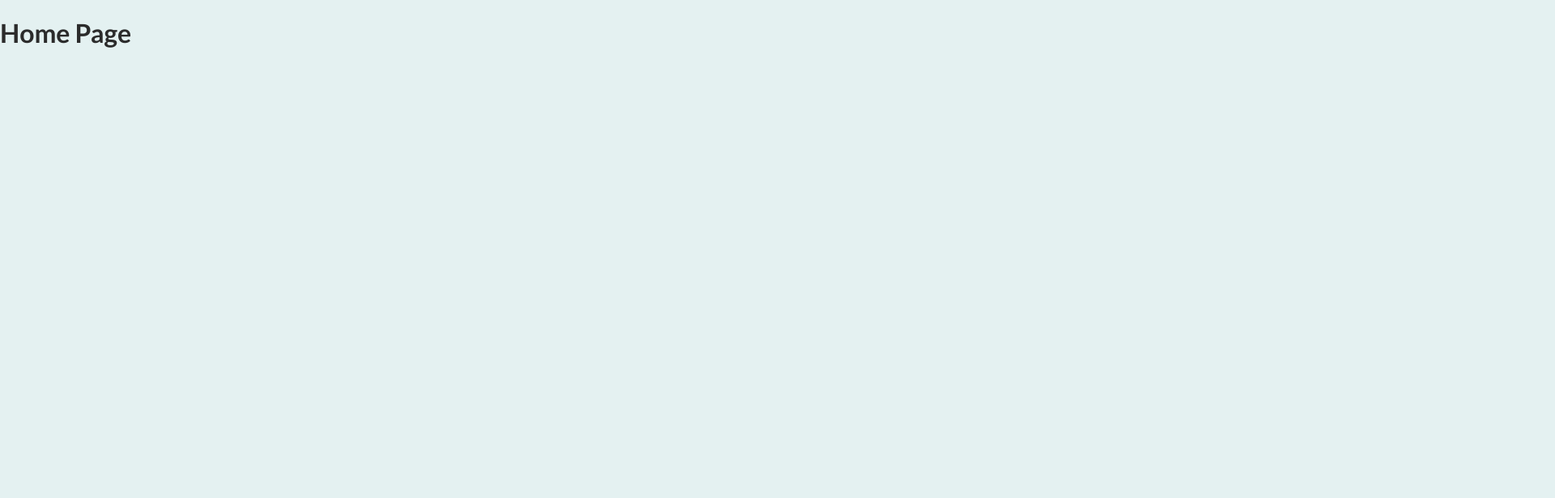
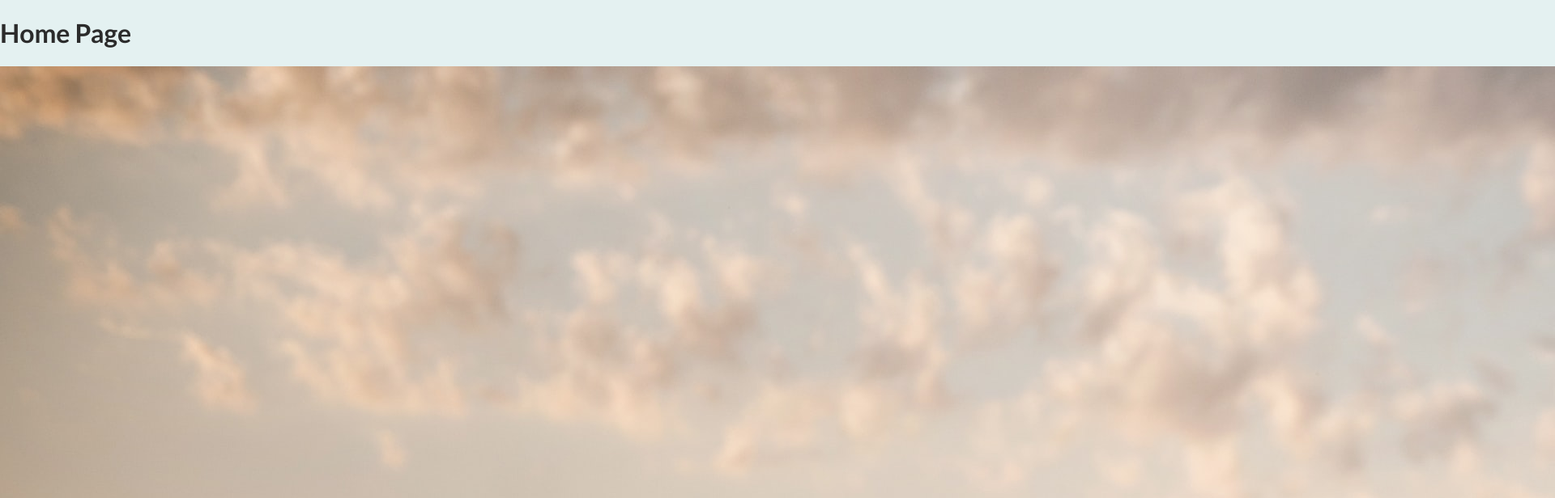
Before and after one commit to alexmisnovs/next-events, a Next.js app: page / in a window 1280 px wide. Shown: the top 616 px of the page at 81% size, 1920 px wide, since content can reach past the window. Built offline with nearby package versions, Linux system fonts and the light colour scheme.

Commit message:
Hooked up EventList

```diff
--- a/components/events/EventItem.jsx
+++ b/components/events/EventItem.jsx
@@ -1,9 +1,34 @@
 import React from 'react'
+import Link from 'next/link'
 
-const EventItem = props => {
+const EventItem = ({ id, title, location, date, image }) => {
+
+   const humanReadableDate = (date) => {
+      const dateObj = new Date(date)
+      const month = dateObj.getMonth() + 1
+      const day = dateObj.getDate()
+      const year = dateObj.getFullYear()
+      return `${month}/${day}/${year}`
+   }
+   const formattedAddress = location.replace(', ', '/n')
+
    return (
       <li>
+         <img src={`/${image}`} alt={title} />
+         <div>
+            <div>
+               <h2>{title}</h2>
+               <div>
+                  <time>{humanReadableDate(date)}</time>
+               </div>
+               <address>{formattedAddress}</address>
+            </div>
 
+            <div>
+               <Link href={`events/${id}`}>View event</Link>
+
+            </div>
+         </div>
       </li>
    )
 }
--- a/components/events/EventList.jsx
+++ b/components/events/EventList.jsx
@@ -4,7 +4,7 @@
 const EventList = ({ items }) => {
    return (
       <ul>
-         {items.map(event => <EventItem event={event} />)}
+         {items.map(event => <EventItem key={event.id} id={event.id} title={event.title} date={event.date} image={event.image} location={event.location} />)}
       </ul>
    )
 }
--- a/pages/index.jsx
+++ b/pages/index.jsx
@@ -1,4 +1,6 @@
 import { getFeaturedEvents } from "../dummyData"
+import EventList from "../components/events/EventList"
+
 const EventsHomePage = () => {
 
    const featuredEvents = getFeaturedEvents()
@@ -7,9 +9,7 @@
       <div>
          <h1>Home Page</h1>
 
-         <ul>
-
-         </ul>
+     <EventList items={featuredEvents} />
       </div>
    )
 }
```
Also changed, not shown: 1 other file (tests, documents, lock files or other folders).
